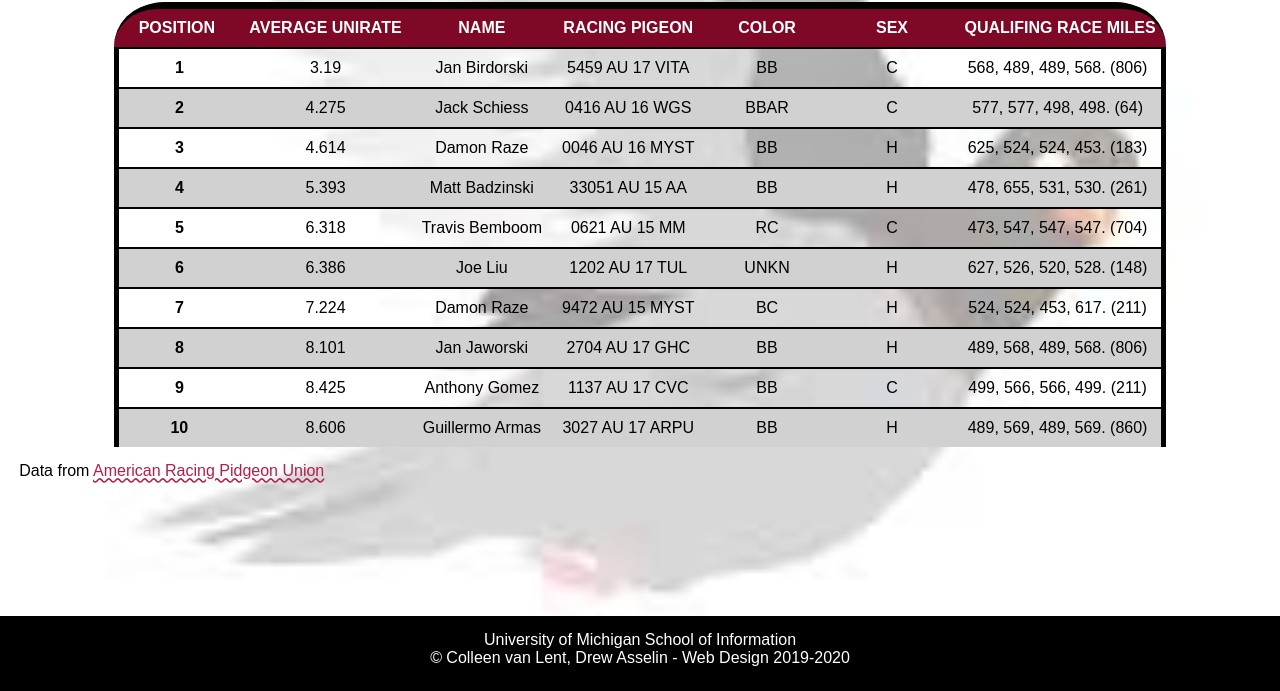
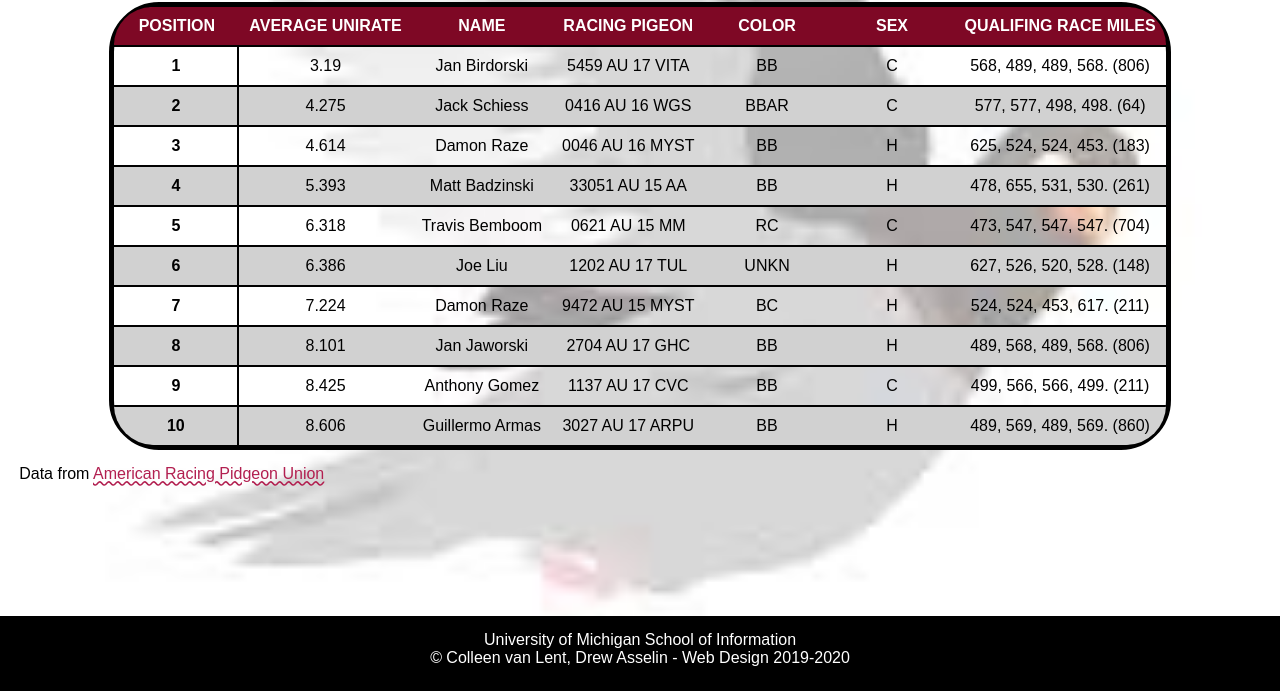
Before and after one commit to juanmthompson/homework4-2021, a plain HTML site: page index.html in a window 1280 px wide. Shown: the part 109-800 px from the top of the page. Drawn offline with Linux system fonts and the light colour scheme; a web font is replaced by a local one.

Commit message:
Add files via upload

```diff
--- a/css/style.css
+++ b/css/style.css
@@ -82,10 +82,8 @@ tr:hover {
 }
 
 
-tr td:last-child{
-  border-right: 5px solid #000000;
 
-}
+
 
 tr:last-child{
   border-bottom: 5px solid #000000;
@@ -112,18 +110,19 @@ tr:last-child{
   background-color: #7e0825;
   text-align: center;
   vertical-align: middle;
-  border-top: 5px solid #000000;
+  /* border-top: 5px solid #000000; */
 
 
 
 }
 
 .rowhead{
-  border:2px solic #000000;
+  /* border:2px soli #000000; */
   text-align: center;
   vertical-align: middle;
   border-top: 2px solid #000000;
-  border-left: 5px solid #000000;
+  border-right: 2px solid #000000;
+
 
 
 }
@@ -132,7 +131,7 @@ tr:last-child{
 table{
     margin-left: auto;
     margin-right: auto;
-    border-top: 2px solid #000000;
+    border: 5px solid #000000;
     border-radius: 50px;
 
 
@@ -148,13 +147,14 @@ thead tr:last-child th:last-child{
   border-radius: 0px 50px 0px 0px;
 }
 
-/*
-tr:nth-child(10){
+
+tbody tr:nth-child(10) td:nth-child(7){
   border-radius: 0px 0px 50px 0px;
-  border-bottom: 5px solid #000000;
 }
- */
 
+tbody tr:nth-child(10) th{
+  border-radius: 0px 0px 0px 50px;
+}
 
 /*Add selectors and rules here*/
 
```
